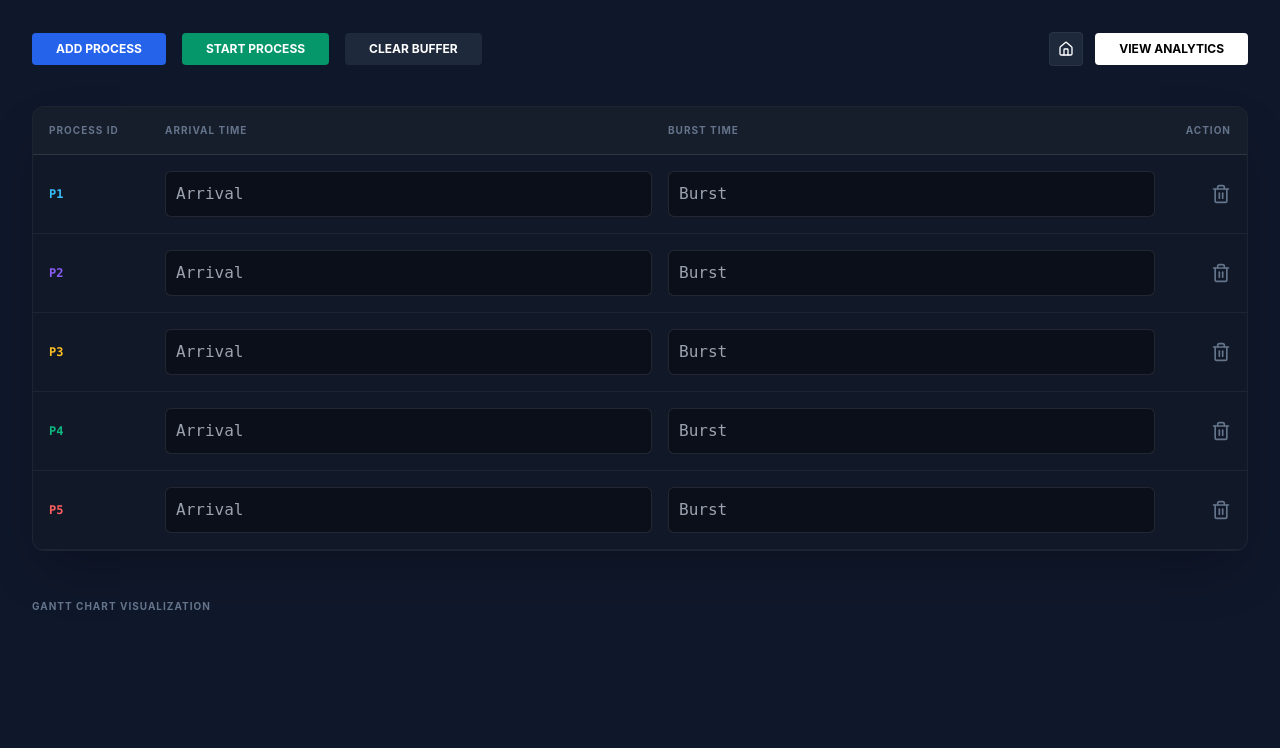
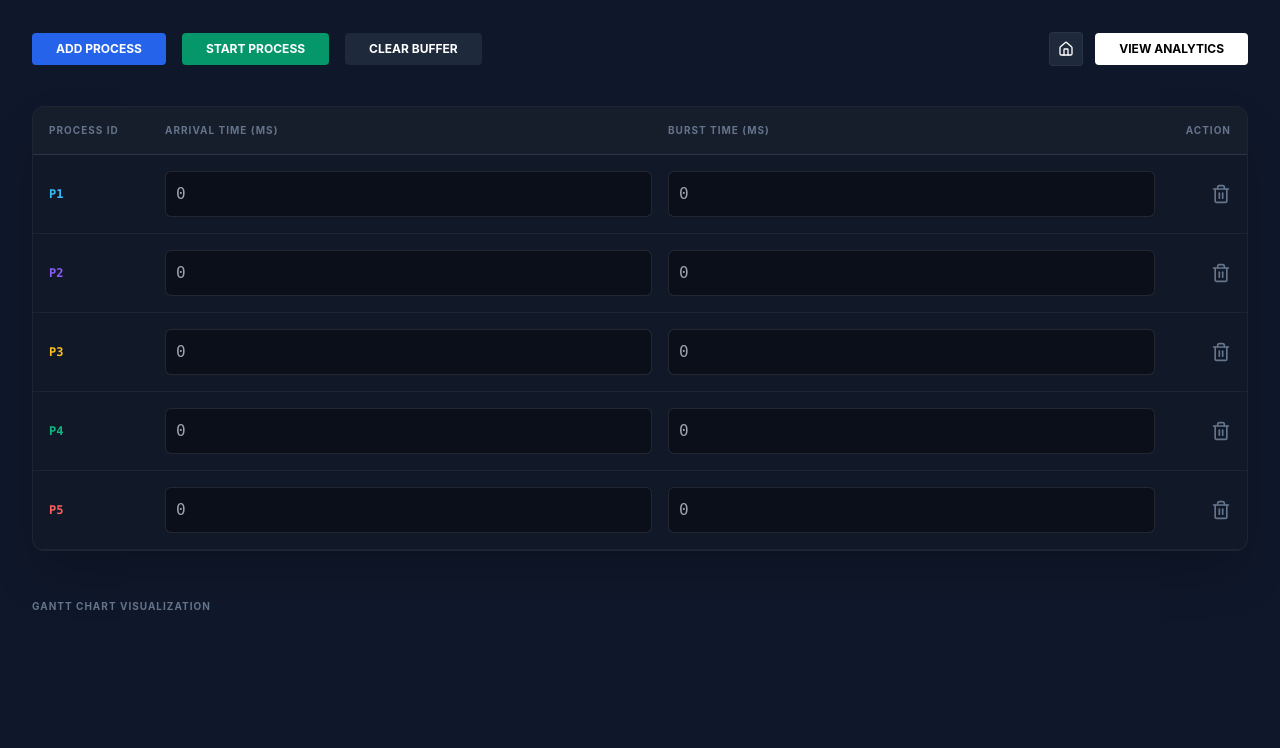
Before and after one commit to ClinTuyor/dynamicpartition_sjf, a Flask app: page /simulator in a window 1280 px wide. Shown: the top 748 px of the page. Run offline with Flask 3, Linux system fonts and the light colour scheme; some libraries are stand-ins or nearby versions.

Commit message:
update 2.2

```diff
--- a/static/js/script.js
+++ b/static/js/script.js
@@ -12,8 +12,8 @@ function addProcess(atVal = "", btVal = "") {
     // Updated button to use the 'trash-2' icon
     div.innerHTML = `
         <div class="proc-id text-xs font-mono font-bold" style="color:${color}">${name}</div>
-        <input type="number" class="at-input input-field" placeholder="Arrival" value="${atVal}">
-        <input type="number" class="bt-input input-field" placeholder="Burst" value="${btVal}">
+        <input type="number" class="at-input input-field" placeholder="0" value="${atVal}">
+        <input type="number" class="bt-input input-field" placeholder="0" value="${btVal}">
         <button onclick="this.closest('div').remove(); saveState();"
                 class="flex justify-end text-slate-500 hover:text-red-400 transition-colors">
             <i data-lucide="trash-2" class="w-5 h-5"></i>
--- a/templates/about.html
+++ b/templates/about.html
@@ -17,9 +17,9 @@
             <div class="flex gap-8">
                 <a href="/about" class="text-sm font-bold tracking-widest text-white border-b-2 border-blue-600 pb-1 uppercase">About Dynamic SJF-P</a>
             </div>
-            <a href="/" class="p-2 bg-slate-800 hover:bg-slate-700 text-white rounded-lg border border-white/10 transition-all">
+            <p href="/" class="p-2 bg-slate-800 hover:bg-slate-700 text-white rounded-lg border border-white/10 transition-all">
                 <i data-lucide="home" class="w-5 h-5"></i>
-            </a>
+            </p>
         </div>
 
         <!-- Content Area -->
--- a/templates/simulator.html
+++ b/templates/simulator.html
@@ -26,7 +26,7 @@
 
         <div class="bg-[#111827] rounded-xl border border-white/5 overflow-hidden mb-12 shadow-2xl">
             <div class="grid grid-cols-[100px_1fr_1fr_60px] gap-4 p-4 border-b border-white/10 bg-white/[0.02] text-[10px] font-bold uppercase tracking-widest text-slate-500">
-                <div>Process ID</div><div>Arrival Time</div><div>Burst Time</div><div class="text-right">Action</div>
+                <div>Process ID</div><div>Arrival Time (ms)</div><div>Burst Time (ms)</div><div class="text-right">Action</div>
             </div>
             <div id="process-list" class="max-h-[400px] overflow-y-auto"></div>
         </div>
```
